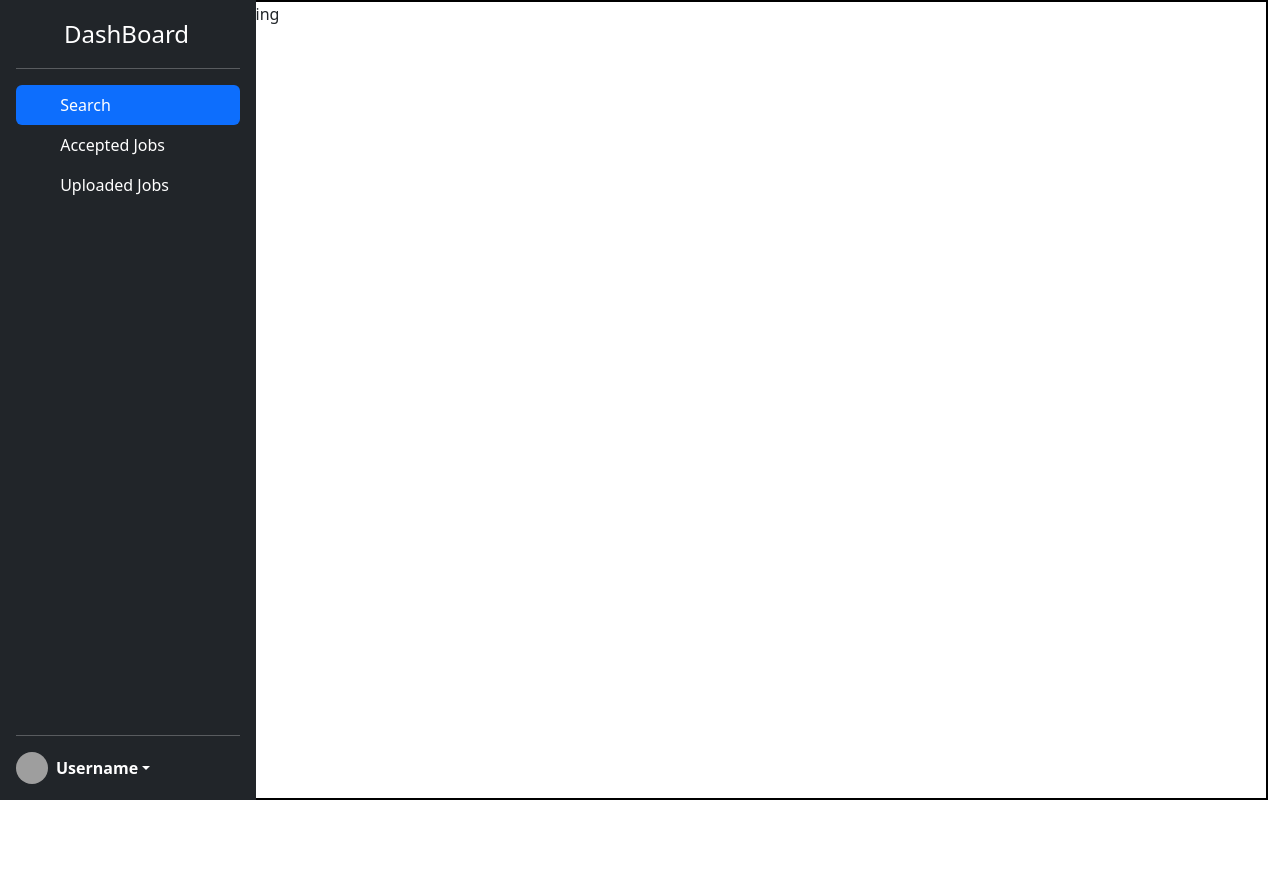
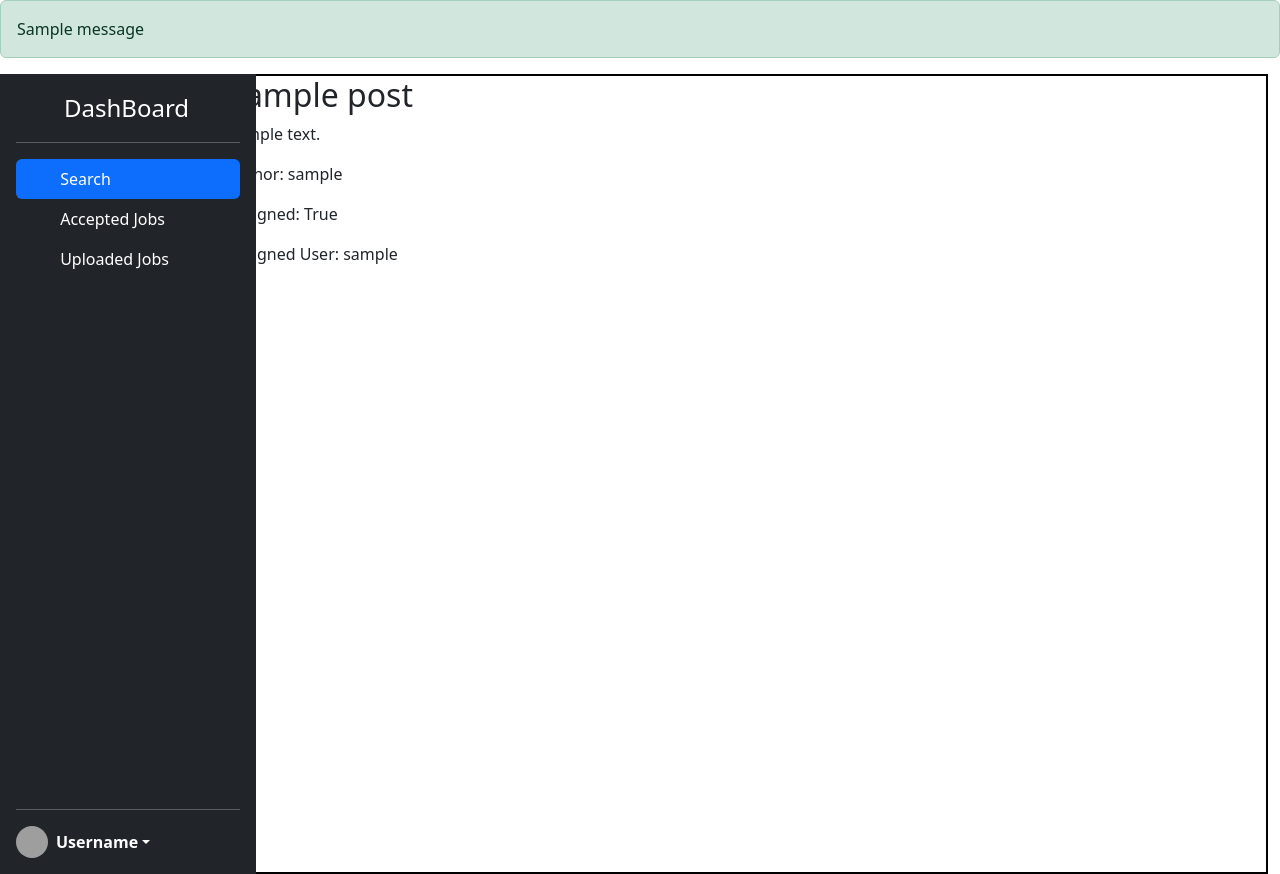
Before and after one commit to seanlixu/CITS3403-RequestBoard, a Flask app: page /userDashboard in a window 1280 px wide. Before the commit the page ends 800 px from the top, so only its background shows below. Run offline with Flask 3, Linux system fonts and the light colour scheme; a user stored in the database is signed in; tables that the repository leaves empty hold one stand-in row (values such as "Sample post"); one stand-in notice (Sample message) is shown; parts of the project's set-up code (start-up, migrations or seed data) failed here and were passed over; grey boxes are pictures that could not be loaded.

Commit message:
Added testing skeleton code, posts integration

```diff
--- a/app/__init__.py
+++ b/app/__init__.py
@@ -4,22 +4,21 @@ from flask_sqlalchemy import SQLAlchemy
 from flask_migrate import Migrate
 from flask_login import LoginManager
 
-
-flaskApp = Flask(__name__)
-
-flaskApp.config.from_object(Config)
-
-login = LoginManager(flaskApp)
+db = SQLAlchemy()
+login = LoginManager()
 login.login_view = 'login'
 login.login_message_category = 'info'
 
-db = SQLAlchemy(flaskApp)
-migrate = Migrate(flaskApp, db)
+def create_app(config):
+    flaskApp = Flask(__name__)
+    flaskApp.config.from_object(Config)
 
-# FOR testing and create db
-@flaskApp.cli.command('initdb')
-def initdb_command():
-    """Creates the database tables."""
-    print("created")
-    db.create_all()
-from app import models, routes
+    from app.blueprints import main
+    flaskApp.register_blueprint(main)
+
+    db.init_app(flaskApp)
+    login.init_app(flaskApp)
+
+    return flaskApp
+
+from app import models
--- /dev/null
+++ b/app/blueprints.py
@@ -0,0 +1,5 @@
+from flask import Blueprint
+
+main = Blueprint('main', __name__)
+
+from app import routes
--- a/app/models.py
+++ b/app/models.py
@@ -51,23 +51,3 @@ class Post(db.Model):
 
     def __repr__(self):
         return f'<Post {self.title}, {self.timestamp}>'
-
-
-class Response:
-    def __init__(self, status: str, message: str):
-        self.status = status
-        self.message = message
-
-    def to_dictionary(self):
-        return {
-            'status': self.status,
-            'message': self.message,
-        }
-
-class SuccessResponse(Response):
-    def __init__(self, message: str = 'Success'):
-        super().__init__('success', message)
-
-class ErrorResponse(Response):
-    def __init__(self, message: str = 'Error'):
-        super().__init__('error', message)
--- a/app/posts.py
+++ b/app/posts.py
@@ -1,4 +1,4 @@
-from app import flaskApp, db
+from app import db
 from flask import request, jsonify, redirect, flash, url_for
 from flask_login import login_required, current_user
 from .forms import PostForm
@@ -7,6 +7,7 @@ from .models import Post, User
 # Login required to make post
 @login_required
 def create_post():
+    pass
     # Create post form and if valid then add title and content
     form = PostForm()
     if form.validate_on_submit():
@@ -22,50 +23,67 @@ def create_post():
         # Redirect to post page
         return redirect('/home')
     # Else redirect to posts
-    return redirect('/posts', title='Posts', form=form)
+    return redirect(url_for('main.userDashboard'), title='Posts', form=form)
 
 # Get all posts
 def get_all_posts():
     # Query post db
     posts = Post.query.all()
     post_data = []
-    #  For each post get title and content and append to post_data
-    for post in posts:
-        data = [post.title, post.content]
-        post_data.append(data)
-    # Maybe add flash for all posts grabbed
-    return jsonify(post_data)
+    print('getting all posts')
+    # If no posts flash message and return empty array
+    if not posts:
+        flash('No available posts!', 'info')
+        return []
+    # Else if there are posts, append to posts_data
+    elif posts:
+        for post in posts:
+            post_data.append((post.title, post.content, post.author, post.assigned, post.assigned_user))
+            print(post)
+        return post_data
+    # return empty array if both fail
+    else:
+        return []
+
+
 
 def get_created_jobs(username):
-    # Query user by username
+    # Query by username
     user = User.query.filter_by(username=username).first()
     # IF user exists then grab users posts and add to post data
     if user:
         posts = user.posts
         post_data = []
-        for post in posts:
-            data = [post.title, post.content]
-            post_data.append(data)
-        return jsonify(post_data)
+        # If no posts flash message
+        if not posts:
+            flash(f'User has no uploaded posts!', 'info')
+            # Change to redirect for correct page
+            return []
+        # Else append all post data to post_data and return
+        else:
+            for post in posts:
+                post_data.append((post.title, post.content, post.author, post.assigned, post.assigned_user))
+            return post_data
     else:
-        flash(f'User was not found, Please try again!', 'error')
-        # Change to redirect for correct page
-        return redirect(url_for(''))
+        return []
+
 
 # Get jobs assigned to user
 def get_applied_jobs(username):
-
     # Query by username
-    user  = User.query.filter_by(username=username).first()
-    # If user exists then add posts assigned to user to data and return as json
+    user = User.query.filter_by(username=username).first()
+    # If user exists, get the posts assigned to the user
     if user:
-        posts = user.assigned_posts.all()
+        posts = user.assigned_posts
         post_data = []
-        for post in posts:
-            data = [post.title, post.content]
-            post_data.append(data)
-        return jsonify(post_data)
+        # If no posts flash message
+        if not posts:
+            flash(f'User has no assigned posts!', 'info')
+            return []
+        # Else append applied job info and return post data
+        else:
+            for post in posts:
+                post_data.append((post.title, post.content, post.author, post.assigned, post.assigned_user))
+            return post_data
     else:
-        flash(f'User has no assigned posts', 'info')
-        # change to correct page
-        return redirect(url_for('home'))
+        return []
--- a/app/routes.py
+++ b/app/routes.py
@@ -1,29 +1,50 @@
 from flask import flash, render_template, redirect, url_for
-from flask_login import login_required
-from app import flaskApp
+from flask_login import login_required, current_user
+from app.blueprints import main
 from .authentication import handle_register, handle_login, handle_logout
+from .models import Post
+from .posts import get_all_posts, get_applied_jobs, get_created_jobs
 
-
-@flaskApp.route("/")
-@flaskApp.route("/home")
-@flaskApp.route("/index")
+@main.route("/")
+@main.route("/home")
+@main.route("/index")
 def home():
     return render_template('index.html', title='Home')
 
-@flaskApp.route('/register', methods=['GET', 'POST'])
+@main.route('/register', methods=['GET', 'POST'])
 def register():
     return handle_register()
 
-@flaskApp.route('/login', methods=['GET', 'POST'])
-@flaskApp.route('/login/<string:field>', methods=['GET', 'POST'])
+@main.route('/login', methods=['GET', 'POST'])
+@main.route('/login/<string:field>', methods=['GET', 'POST'])
 def login(field='username'):
     return handle_login(field)
 
-@flaskApp.route('/logout')
+@main.route('/logout')
 def logout():
     return handle_logout()
 
-@flaskApp.route('/userDashboard')
+@main.route('/userDashboard')
 @login_required
 def userDashboard():
-    return render_template('userDashboard.html', title='userDashboard')
+    posts = get_all_posts()
+    return render_template('userDashboard.html', posts=posts)
+
+@main.route('/accepted_jobs')
+@login_required
+def accepted_jobs(field='username'):
+    posts = get_applied_jobs(current_user.username)
+    return render_template('userDashboard.html', posts=posts)
+
+
+@main.route('/uploaded_jobs')
+@login_required
+def uploaded_jobs(field='username'):
+    posts = get_created_jobs(current_user.username)
+    return render_template('userDashboard.html', posts=posts)
+
+@main.route('/search')
+@login_required
+def search_jobs():
+    posts = get_all_posts()
+    return render_template('userDashboard.html', posts=posts)
--- a/app/templates/userDashboard.html
+++ b/app/templates/userDashboard.html
@@ -8,7 +8,18 @@
     <title>Document</title>
 </head>
 <body >
-
+  <!-- For flashing Accepted job if they have no post -->
+    {% with messages = get_flashed_messages(with_categories=true) %}
+    {% if messages %}
+    <div class="flash-messages">
+        {% for category, message in messages %}
+        <div class="alert alert-{{ category }}">
+            {{ message }}
+        </div>
+        {% endfor %}
+    </div>
+    {% endif %}
+    {% endwith %}
 
     <div class="container-fluid">
       <div class="row d-flex">
@@ -22,19 +33,19 @@
             <hr>
             <ul class="nav nav-pills flex-column mb-auto">
               <li class="nav-item">
-                <a href="#" class="nav-link active" aria-current="page">
+                <a href="{{ url_for('main.search_jobs')}}" class="nav-link active" aria-current="page">
                   <svg class="bi pe-none me-2" width="16" height="16"><use xlink:href="#home"></use></svg>
                   Search
                 </a>
               </li>
               <li>
-                <a href="#" class="nav-link text-white">
+                <a href="{{ url_for('main.accepted_jobs') }}" class="nav-link text-white">
                   <svg class="bi pe-none me-2" width="16" height="16"><use xlink:href="#table"></use></svg>
                   Accepted Jobs
                 </a>
               </li>
               <li>
-                <a href="#" class="nav-link text-white">
+                <a href="{{ url_for('main.uploaded_jobs') }}" class="nav-link text-white">
                   <svg class="bi pe-none me-2" width="16" height="16"><use xlink:href="#grid"></use></svg>
                   Uploaded Jobs
                 </a>
@@ -47,17 +58,31 @@
                 <strong>Username</strong>
               </a>
               <ul class="dropdown-menu dropdown-menu-dark text-small shadow">
-                <li><a class="dropdown-item" href="{{ url_for('logout') }}">Logout</a></li>
+                <li><a class="dropdown-item" href="{{ url_for('main.logout') }}">Logout</a></li>
 
               </ul>
             </div>
           </div>
         </div>
         <!-- this column will hold the job cards -->
-        <div class="col-10">
-              <!-- here, all the jobs will be displayed -->
-            <div id="jobContent" sclass = "p-0 h-100 "style="border: solid 2px black; height:100vh; width: 100wh">
-              testing
+          <div class="col-10">
+            <!-- here, all the jobs will be displayed -->
+              <div id="jobContent" class="p-0 h-100" style="border: solid 2px black; height:100vh; width: 100wh">
+                  {% if posts %}
+                      {% for post in posts %}
+                          <div class="job-card">
+                              <h2>{{ post[0] }}</h2>
+                              <p>{{ post[1] }}</p>
+                              <p>Author: {{ post[2].username }}</p>
+                              <p>Assigned: {{ post[3] }}</p>
+                              <p>Assigned User: {{ post[4].username if post[4] else 'Not assigned' }}</p>
+                          </div>
+                      {% endfor %}
+                    {% else %}
+                        <p>No posts available.</p>
+                  {% endif %}
+                </div>
+              </div>
             </div>
         </div>
       </div>
```
Also changed, not shown: app/config.py (+7 -0 lines), app/forms.py (+14 -0 lines), task_link.py (+6 -1 lines).
